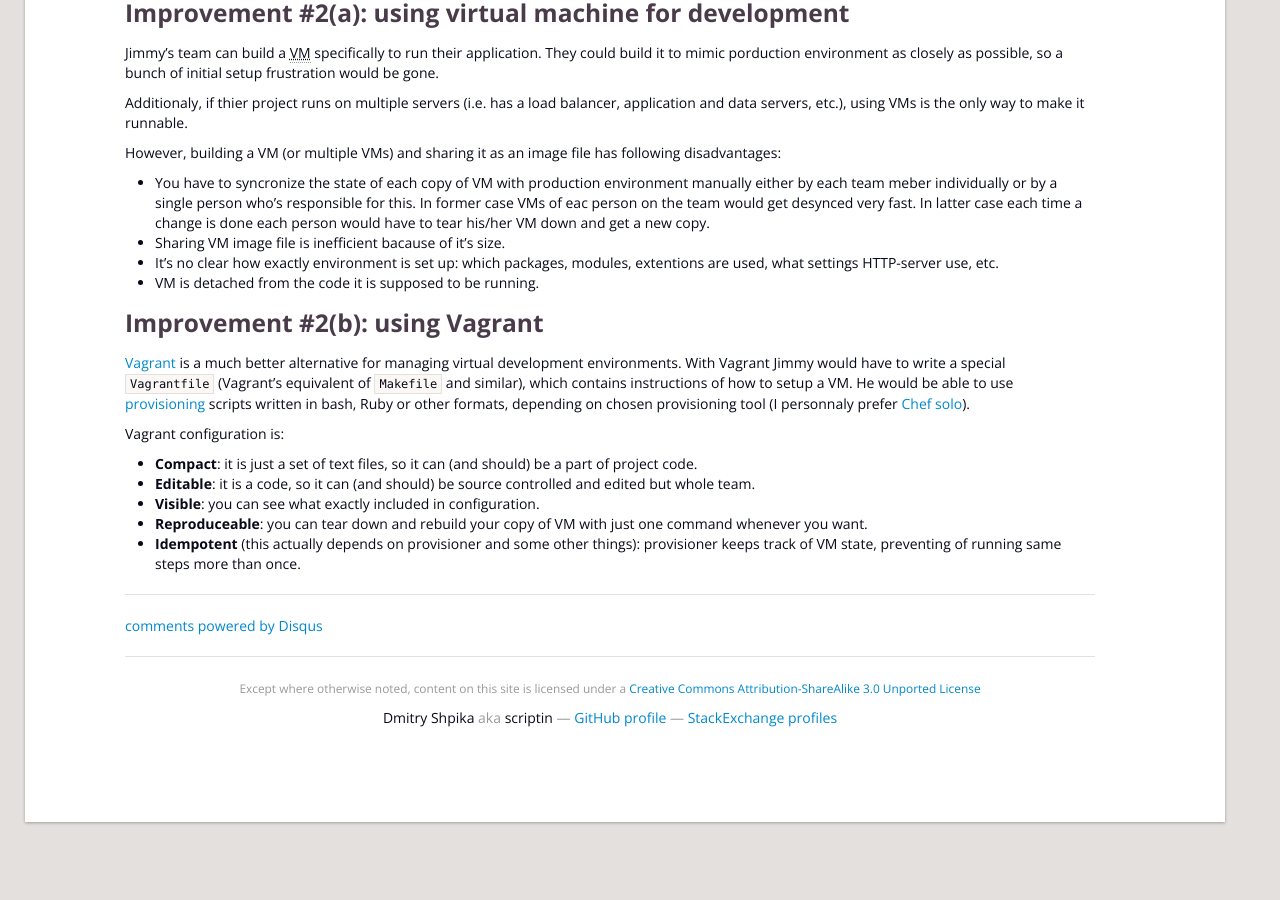
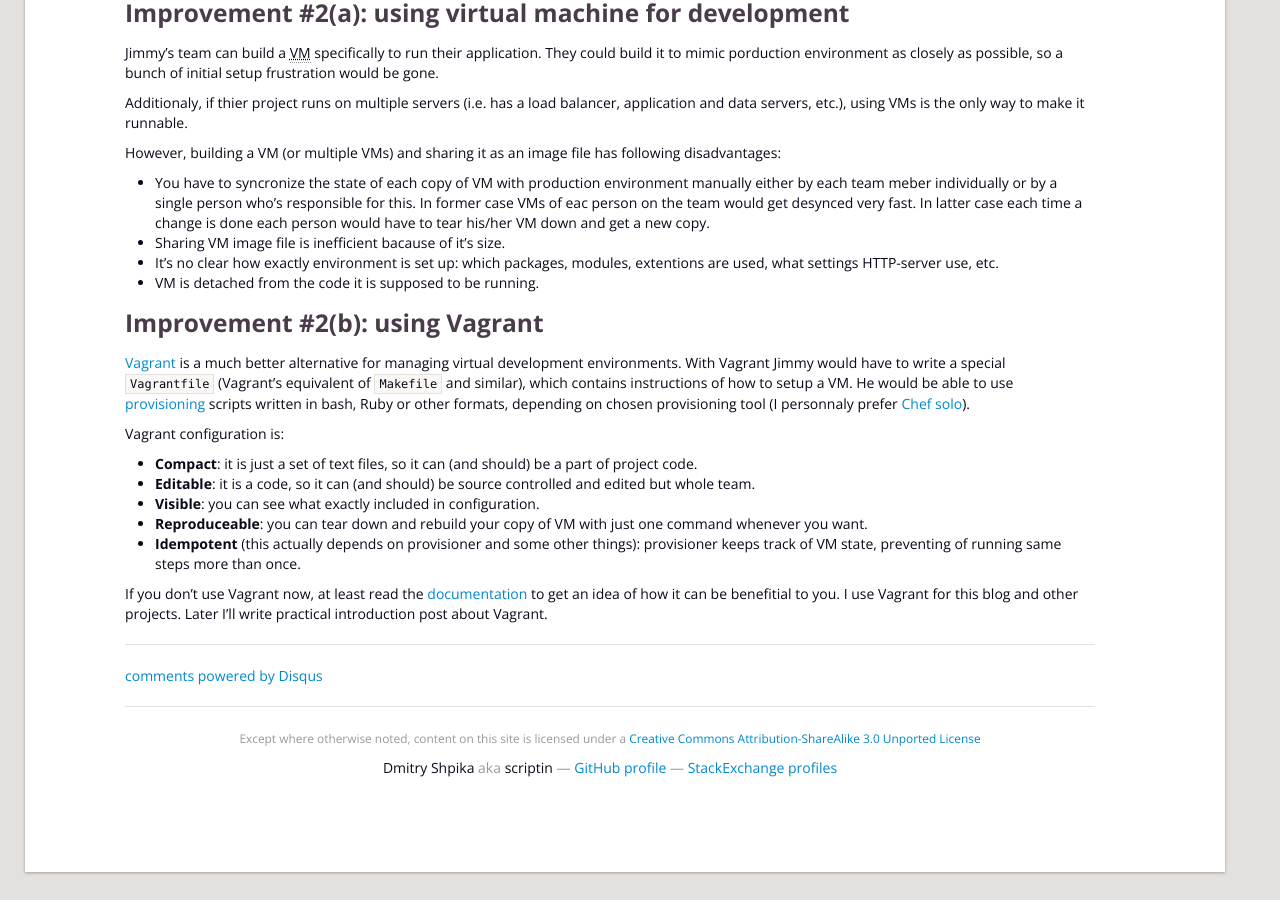
Before and after one commit to scriptin/scriptin.github.io, a Jekyll site: the page built from _posts/2013-05-07-portable-development.md, in a window 1280 px wide and 900 px high, scrolled down 1260 px. Built offline with Jekyll 4.4.1, drawn with Linux system fonts in a browser that asks for light colours; comment, search, counter and statistics services are not loaded; before the commit the page ends 2110 px from its top, so only the background shows below that.

Commit message:
Conclusion on Vagrant section

```diff
--- a/_posts/2013-05-07-portable-development.md
+++ b/_posts/2013-05-07-portable-development.md
@@ -63,4 +63,7 @@
 - **Reproduceable**: you can tear down and rebuild your copy of VM with just one command whenever you want.
 - **Idempotent** (this actually depends on provisioner and some other things): provisioner keeps track of VM state, preventing of running same steps more than once.
 
+If you don't use Vagrant now, at least read the [documentation][vagrant_docs] to get an idea of how it can be benefitial to you. I use Vagrant for this blog and other projects. Later I'll write practical introduction post about Vagrant.
+
 [vagrant]: http://vagrantup.com
+[vagrant_docs]: http://docs.vagrantup.com/v2/
```
